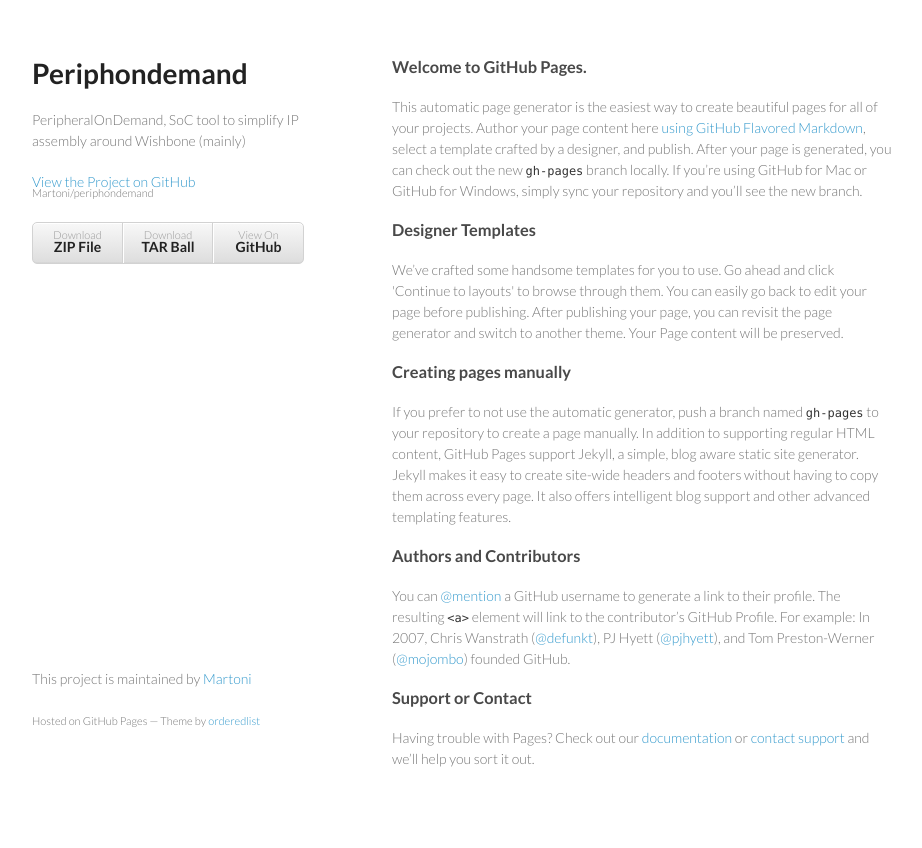
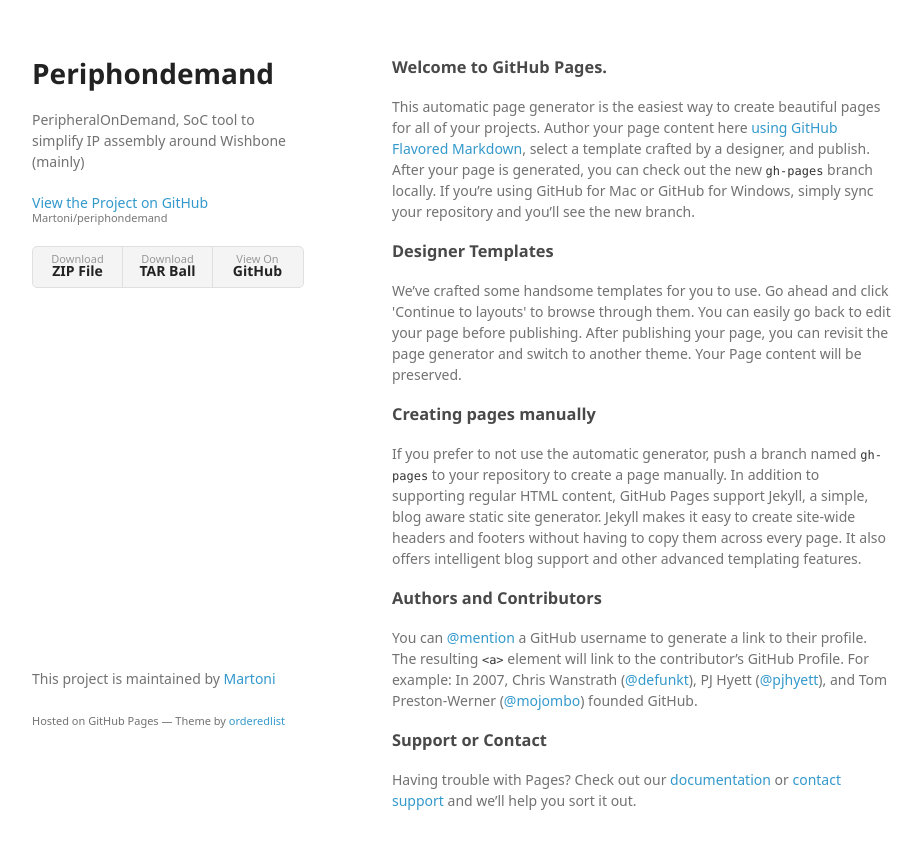
Before and after one commit to Martoni/periphondemand, a plain HTML site: page index.html in a window 1280 px wide. Shown: the whole page, without its empty margins (178-1100 px from the left). Drawn offline with Linux system fonts and the light colour scheme; a web font is replaced by a local one.

Commit message:
Create gh-pages branch via GitHub

```diff
--- a/index.html
+++ b/index.html
@@ -7,7 +7,7 @@
 
     <link rel="stylesheet" href="stylesheets/styles.css">
     <link rel="stylesheet" href="stylesheets/github-light.css">
-    <meta name="viewport" content="width=device-width, initial-scale=1, user-scalable=no">
+    <meta name="viewport" content="width=device-width">
     <!--[if lt IE 9]>
     <script src="//html5shiv.googlecode.com/svn/trunk/html5.js"></script>
     <![endif]-->
@@ -29,27 +29,27 @@
       </header>
       <section>
         <h3>
-<a id="welcome-to-github-pages" class="anchor" href="#welcome-to-github-pages" aria-hidden="true"><span class="octicon octicon-link"></span></a>Welcome to GitHub Pages.</h3>
+<a id="welcome-to-github-pages" class="anchor" href="#welcome-to-github-pages" aria-hidden="true"><span aria-hidden="true" class="octicon octicon-link"></span></a>Welcome to GitHub Pages.</h3>
 
 <p>This automatic page generator is the easiest way to create beautiful pages for all of your projects. Author your page content here <a href="https://guides.github.com/features/mastering-markdown/">using GitHub Flavored Markdown</a>, select a template crafted by a designer, and publish. After your page is generated, you can check out the new <code>gh-pages</code> branch locally. If you’re using GitHub for Mac or GitHub for Windows, simply sync your repository and you’ll see the new branch.</p>
 
 <h3>
-<a id="designer-templates" class="anchor" href="#designer-templates" aria-hidden="true"><span class="octicon octicon-link"></span></a>Designer Templates</h3>
+<a id="designer-templates" class="anchor" href="#designer-templates" aria-hidden="true"><span aria-hidden="true" class="octicon octicon-link"></span></a>Designer Templates</h3>
 
 <p>We’ve crafted some handsome templates for you to use. Go ahead and click 'Continue to layouts' to browse through them. You can easily go back to edit your page before publishing. After publishing your page, you can revisit the page generator and switch to another theme. Your Page content will be preserved.</p>
 
 <h3>
-<a id="creating-pages-manually" class="anchor" href="#creating-pages-manually" aria-hidden="true"><span class="octicon octicon-link"></span></a>Creating pages manually</h3>
+<a id="creating-pages-manually" class="anchor" href="#creating-pages-manually" aria-hidden="true"><span aria-hidden="true" class="octicon octicon-link"></span></a>Creating pages manually</h3>
 
 <p>If you prefer to not use the automatic generator, push a branch named <code>gh-pages</code> to your repository to create a page manually. In addition to supporting regular HTML content, GitHub Pages support Jekyll, a simple, blog aware static site generator. Jekyll makes it easy to create site-wide headers and footers without having to copy them across every page. It also offers intelligent blog support and other advanced templating features.</p>
 
 <h3>
-<a id="authors-and-contributors" class="anchor" href="#authors-and-contributors" aria-hidden="true"><span class="octicon octicon-link"></span></a>Authors and Contributors</h3>
+<a id="authors-and-contributors" class="anchor" href="#authors-and-contributors" aria-hidden="true"><span aria-hidden="true" class="octicon octicon-link"></span></a>Authors and Contributors</h3>
 
-<p>You can <a href="https://github.com/blog/821" class="user-mention">@mention</a> a GitHub username to generate a link to their profile. The resulting <code>&lt;a&gt;</code> element will link to the contributor’s GitHub Profile. For example: In 2007, Chris Wanstrath (<a href="https://github.com/defunkt" class="user-mention">@defunkt</a>), PJ Hyett (<a href="https://github.com/pjhyett" class="user-mention">@pjhyett</a>), and Tom Preston-Werner (<a href="https://github.com/mojombo" class="user-mention">@mojombo</a>) founded GitHub.</p>
+<p>You can <a href="https://help.github.com/articles/basic-writing-and-formatting-syntax/#mentioning-users-and-teams" class="user-mention">@mention</a> a GitHub username to generate a link to their profile. The resulting <code>&lt;a&gt;</code> element will link to the contributor’s GitHub Profile. For example: In 2007, Chris Wanstrath (<a href="https://github.com/defunkt" class="user-mention">@defunkt</a>), PJ Hyett (<a href="https://github.com/pjhyett" class="user-mention">@pjhyett</a>), and Tom Preston-Werner (<a href="https://github.com/mojombo" class="user-mention">@mojombo</a>) founded GitHub.</p>
 
 <h3>
-<a id="support-or-contact" class="anchor" href="#support-or-contact" aria-hidden="true"><span class="octicon octicon-link"></span></a>Support or Contact</h3>
+<a id="support-or-contact" class="anchor" href="#support-or-contact" aria-hidden="true"><span aria-hidden="true" class="octicon octicon-link"></span></a>Support or Contact</h3>
 
 <p>Having trouble with Pages? Check out our <a href="https://help.github.com/pages">documentation</a> or <a href="https://github.com/contact">contact support</a> and we’ll help you sort it out.</p>
       </section>
--- a/stylesheets/styles.css
+++ b/stylesheets/styles.css
@@ -1,10 +1,65 @@
-@import url(https://fonts.googleapis.com/css?family=Lato:300italic,700italic,300,700);
+@font-face {
+  font-family: 'Noto Sans';
+  font-weight: 400;
+  font-style: normal;
+  src: url('../fonts/Noto-Sans-regular/Noto-Sans-regular.eot');
+  src: url('../fonts/Noto-Sans-regular/Noto-Sans-regular.eot?#iefix') format('embedded-opentype'),
+       local('Noto Sans'),
+       local('Noto-Sans-regular'),
+       url('../fonts/Noto-Sans-regular/Noto-Sans-regular.woff2') format('woff2'),
+       url('../fonts/Noto-Sans-regular/Noto-Sans-regular.woff') format('woff'),
+       url('../fonts/Noto-Sans-regular/Noto-Sans-regular.ttf') format('truetype'),
+       url('../fonts/Noto-Sans-regular/Noto-Sans-regular.svg#NotoSans') format('svg');
+}
+
+@font-face {
+  font-family: 'Noto Sans';
+  font-weight: 700;
+  font-style: normal;
+  src: url('../fonts/Noto-Sans-700/Noto-Sans-700.eot');
+  src: url('../fonts/Noto-Sans-700/Noto-Sans-700.eot?#iefix') format('embedded-opentype'),
+       local('Noto Sans Bold'),
+       local('Noto-Sans-700'),
+       url('../fonts/Noto-Sans-700/Noto-Sans-700.woff2') format('woff2'),
+       url('../fonts/Noto-Sans-700/Noto-Sans-700.woff') format('woff'),
+       url('../fonts/Noto-Sans-700/Noto-Sans-700.ttf') format('truetype'),
+       url('../fonts/Noto-Sans-700/Noto-Sans-700.svg#NotoSans') format('svg');
+}
+
+@font-face {
+  font-family: 'Noto Sans';
+  font-weight: 400;
+  font-style: italic;
+  src: url('../fonts/Noto-Sans-italic/Noto-Sans-italic.eot');
+  src: url('../fonts/Noto-Sans-italic/Noto-Sans-italic.eot?#iefix') format('embedded-opentype'),
+       local('Noto Sans Italic'),
+       local('Noto-Sans-italic'),
+       url('../fonts/Noto-Sans-italic/Noto-Sans-italic.woff2') format('woff2'),
+       url('../fonts/Noto-Sans-italic/Noto-Sans-italic.woff') format('woff'),
+       url('../fonts/Noto-Sans-italic/Noto-Sans-italic.ttf') format('truetype'),
+       url('../fonts/Noto-Sans-italic/Noto-Sans-italic.svg#NotoSans') format('svg');
+}
+
+@font-face {
+  font-family: 'Noto Sans';
+  font-weight: 700;
+  font-style: italic;
+  src: url('../fonts/Noto-Sans-700italic/Noto-Sans-700italic.eot');
+  src: url('../fonts/Noto-Sans-700italic/Noto-Sans-700italic.eot?#iefix') format('embedded-opentype'),
+       local('Noto Sans Bold Italic'),
+       local('Noto-Sans-700italic'),
+       url('../fonts/Noto-Sans-700italic/Noto-Sans-700italic.woff2') format('woff2'),
+       url('../fonts/Noto-Sans-700italic/Noto-Sans-700italic.woff') format('woff'),
+       url('../fonts/Noto-Sans-700italic/Noto-Sans-700italic.ttf') format('truetype'),
+       url('../fonts/Noto-Sans-700italic/Noto-Sans-700italic.svg#NotoSans') format('svg');
+}
 
 body {
+  background-color: #fff;
   padding:50px;
-  font:14px/1.5 Lato, "Helvetica Neue", Helvetica, Arial, sans-serif;
-  color:#777;
-  font-weight:300;
+  font: 14px/1.5 "Noto Sans", "Helvetica Neue", Helvetica, Arial, sans-serif;
+  color:#727272;
+  font-weight:400;
 }
 
 h1, h2, h3, h4, h5, h6 {
@@ -34,15 +89,22 @@ h3, h4, h5, h6 {
 
 a {
   color:#39c;
-  font-weight:400;
   text-decoration:none;
+}
+
+a:hover {
+  color:#069;
 }
 
 a small {
   font-size:11px;
   color:#777;
-  margin-top:-0.6em;
+  margin-top:-0.3em;
   display:block;
+}
+
+a:hover small {
+  color:#777;
 }
 
 .wrapper {
@@ -58,7 +120,7 @@ blockquote {
 }
 
 code, pre {
-  font-family:Monaco, Bitstream Vera Sans Mono, Lucida Console, Terminal;
+  font-family:Monaco, Bitstream Vera Sans Mono, Lucida Console, Terminal, Consolas, Liberation Mono, DejaVu Sans Mono, Courier New, monospace;
   color:#333;
   font-size:12px;
 }
@@ -99,33 +161,32 @@ header {
   width:270px;
   float:left;
   position:fixed;
+  -webkit-font-smoothing:subpixel-antialiased;
 }
 
 header ul {
   list-style:none;
   height:40px;
-
   padding:0;
-
-  background: #eee;
-  background: -moz-linear-gradient(top, #f8f8f8 0%, #dddddd 100%);
-  background: -webkit-gradient(linear, left top, left bottom, color-stop(0%,#f8f8f8), color-stop(100%,#dddddd));
-  background: -webkit-linear-gradient(top, #f8f8f8 0%,#dddddd 100%);
-  background: -o-linear-gradient(top, #f8f8f8 0%,#dddddd 100%);
-  background: -ms-linear-gradient(top, #f8f8f8 0%,#dddddd 100%);
-  background: linear-gradient(top, #f8f8f8 0%,#dddddd 100%);
-
+  background: #f4f4f4;
   border-radius:5px;
-  border:1px solid #d2d2d2;
-  box-shadow:inset #fff 0 1px 0, inset rgba(0,0,0,0.03) 0 -1px 0;
+  border:1px solid #e0e0e0;
   width:270px;
 }
 
 header li {
   width:89px;
   float:left;
-  border-right:1px solid #d2d2d2;
+  border-right:1px solid #e0e0e0;
   height:40px;
+}
+
+header li:first-child a {
+  border-radius:5px 0 0 5px;
+}
+
+header li:last-child a {
+  border-radius:0 5px 5px 0;
 }
 
 header ul a {
@@ -135,17 +196,20 @@ header ul a {
   display:block;
   text-align:center;
   padding-top:6px;
-  height:40px;
+  height:34px;
+}
+
+header ul a:hover {
+  color:#999;
+}
+
+header ul a:active {
+  background-color:#f0f0f0;
 }
 
 strong {
   color:#222;
   font-weight:700;
-}
-
-header ul li + li {
-  width:88px;
-  border-left:1px solid #fff;
 }
 
 header ul li + li + li {
@@ -181,6 +245,7 @@ footer {
   float:left;
   position:fixed;
   bottom:50px;
+  -webkit-font-smoothing:subpixel-antialiased;
 }
 
 @media print, screen and (max-width: 960px) {
@@ -242,7 +307,11 @@ footer {
   }
 
   header ul {
-    display:none;
+    width:99%;
+  }
+
+  header li, header ul li + li + li {
+    width:33%;
   }
 }
 
```
Also changed, not shown: params.json (+7 -1 lines), stylesheets/github-light.css (+18 -10 lines).
